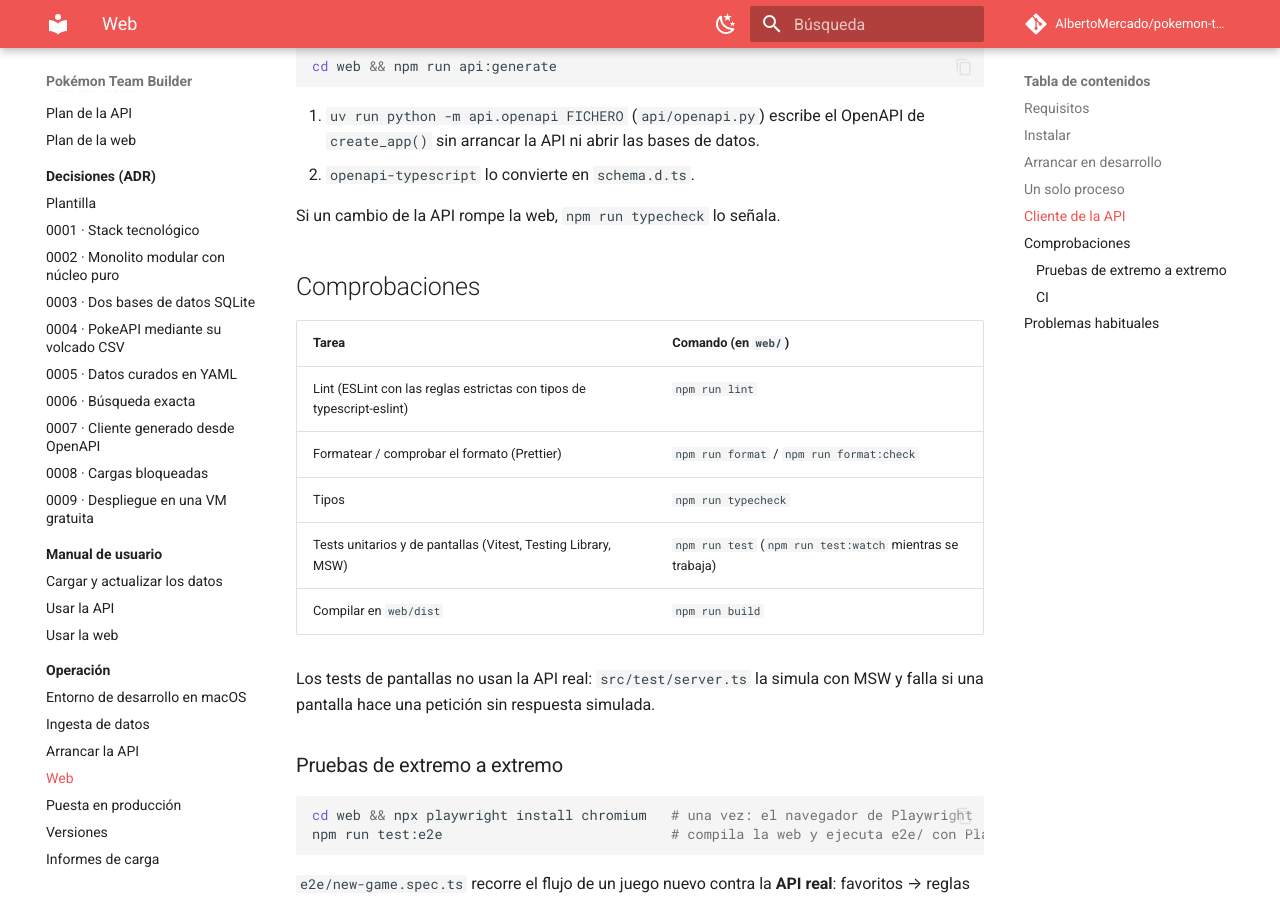
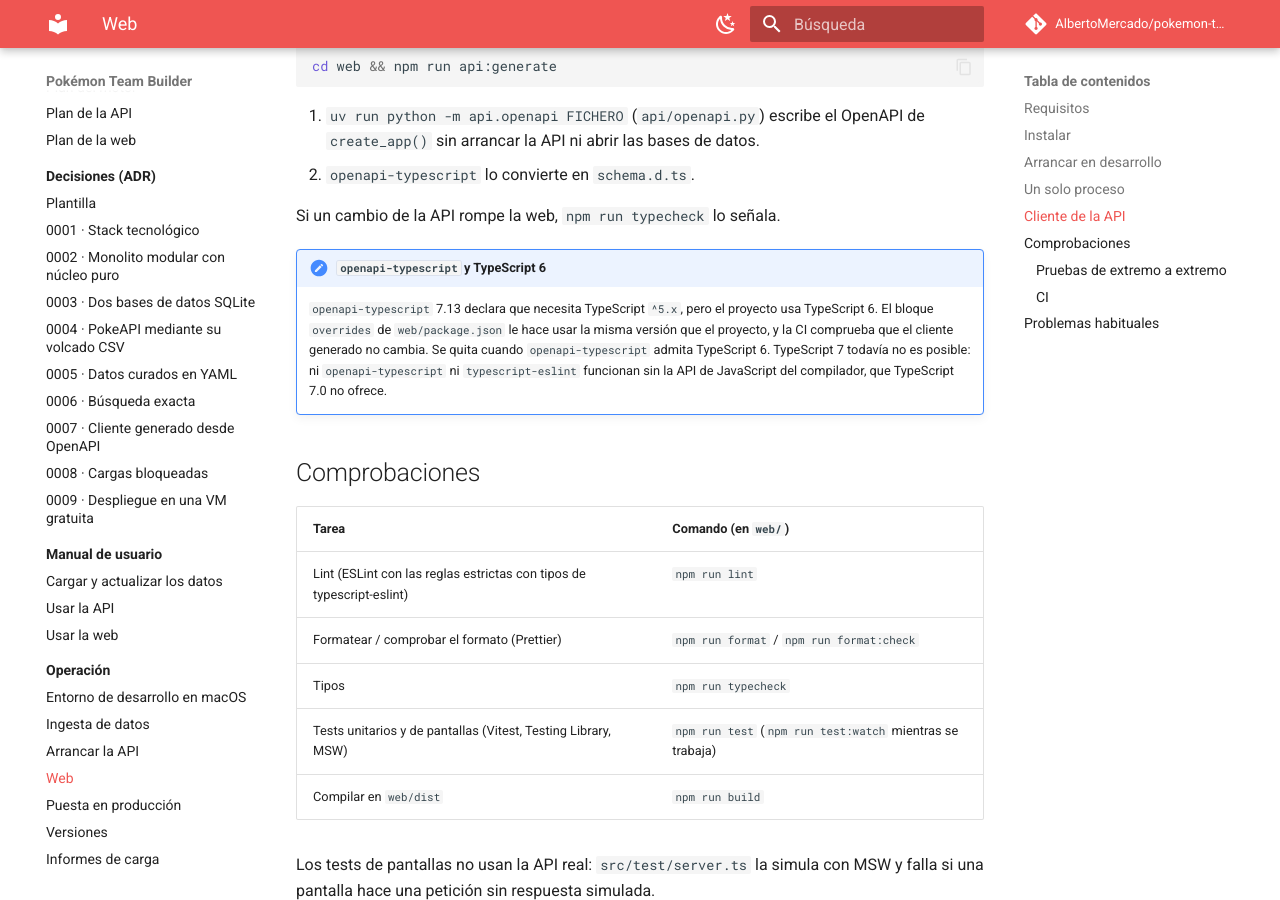
Before and after one commit to AlbertoMercado/pokemon-team-builder, an MkDocs documentation site: the page built from docs/05-operacion/web.md, in a window 1280 px wide and 900 px high, scrolled down 1598 px. Built offline with MkDocs 1.6.1 and Material for MkDocs 9.7.7, drawn with Linux system fonts in a browser that asks for light colours; comment, search, counter and statistics services are not loaded.

Commit message:
chore(web): actualizar TypeScript a la 6.0
- typescript ~6.0.3, la última versión escrita en JavaScript, que prepara el paso a la 7.
- overrides para que openapi-typescript (que declara ^5.x) use la misma versión; el
  cliente generado no cambia.
- Documentar la excepción y por qué TypeScript 7 aún no es posible.

Co-Authored-By: Claude Opus 5.5 <noreply@anthropic.com>

```diff
--- a/docs/05-operacion/web.md
+++ b/docs/05-operacion/web.md
@@ -69,6 +69,14 @@ cd web && npm run api:generate
 
 Si un cambio de la API rompe la web, `npm run typecheck` lo señala.
 
+!!! note "`openapi-typescript` y TypeScript 6"
+    `openapi-typescript` 7.13 declara que necesita TypeScript `^5.x`, pero el proyecto usa
+    TypeScript 6. El bloque `overrides` de `web/package.json` le hace usar la misma versión que
+    el proyecto, y la CI comprueba que el cliente generado no cambia. Se quita cuando
+    `openapi-typescript` admita TypeScript 6. TypeScript 7 todavía no es posible: ni
+    `openapi-typescript` ni `typescript-eslint` funcionan sin la API de JavaScript del
+    compilador, que TypeScript 7.0 no ofrece.
+
 ## Comprobaciones
 
 | Tarea | Comando (en `web/`) |
```
Also changed, not shown: 2 other files.
